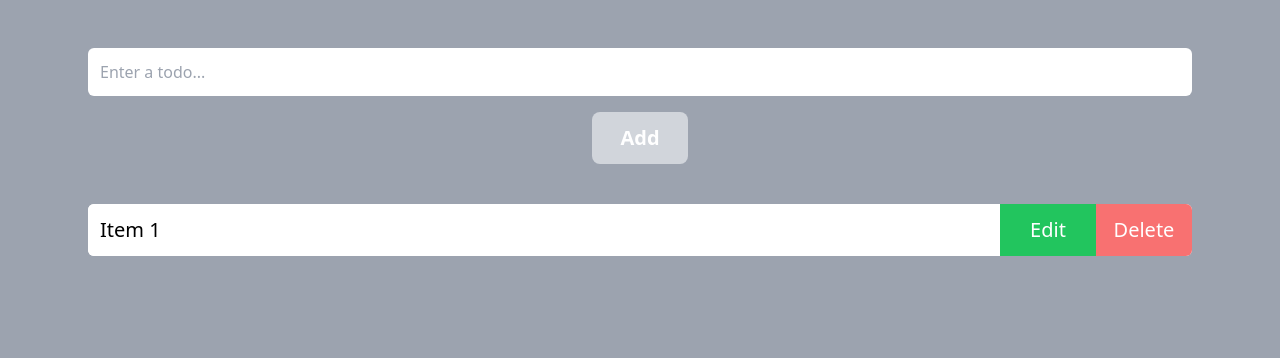
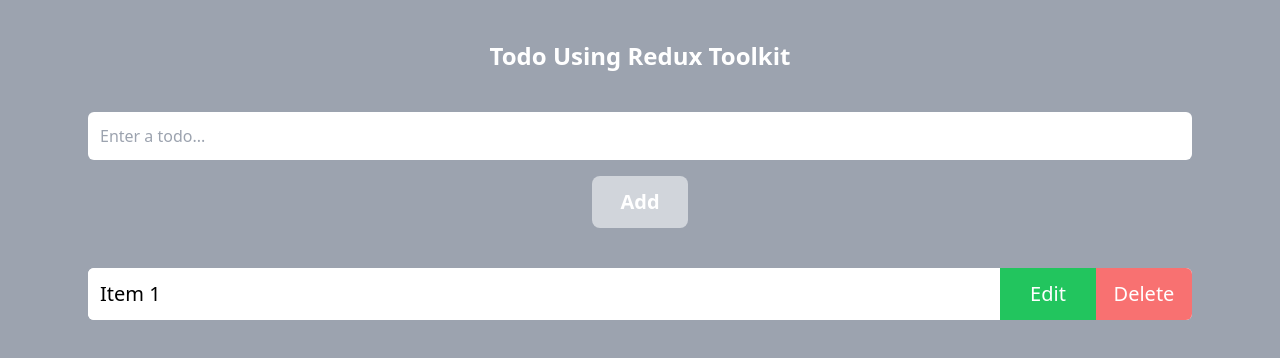
Before and after one commit to nitin0409sep/react_full, a React (Vite) app in the folder 11reduxToolKit/: page / in a window 1280 px wide. Shown: the top 358 px of the page. Built offline with nearby package versions, Linux system fonts and the light colour scheme.

Commit message:
Added heading in our app

```diff
--- a/11reduxToolKit/src/App.jsx
+++ b/11reduxToolKit/src/App.jsx
@@ -4,7 +4,10 @@ import Todos from "./components/Todos";
 function App() {
   return (
     <>
-      <div className="flex justify-start items-center flex-col gap-10 w-full bg-gray-400 h-screen px-20">
+      <div className="flex justify-start items-center flex-col w-full bg-gray-400 h-screen px-20 gap-10">
+        <h1 className="text-white text-2xl pt-10 font-bold">
+          Todo Using Redux Toolkit
+        </h1>
         <AddTodo />
         <Todos />
       </div>
--- a/11reduxToolKit/src/components/AddTodo.jsx
+++ b/11reduxToolKit/src/components/AddTodo.jsx
@@ -19,7 +19,7 @@ const AddTodo = () => {
     <>
       <form
         onSubmit={addTodoHandeler}
-        className="mt-12 w-full flex justify-center flex-col items-center gap-4 px-2"
+        className="w-full flex justify-center flex-col items-center gap-4 px-2"
       >
         <input
           type="text"
```
